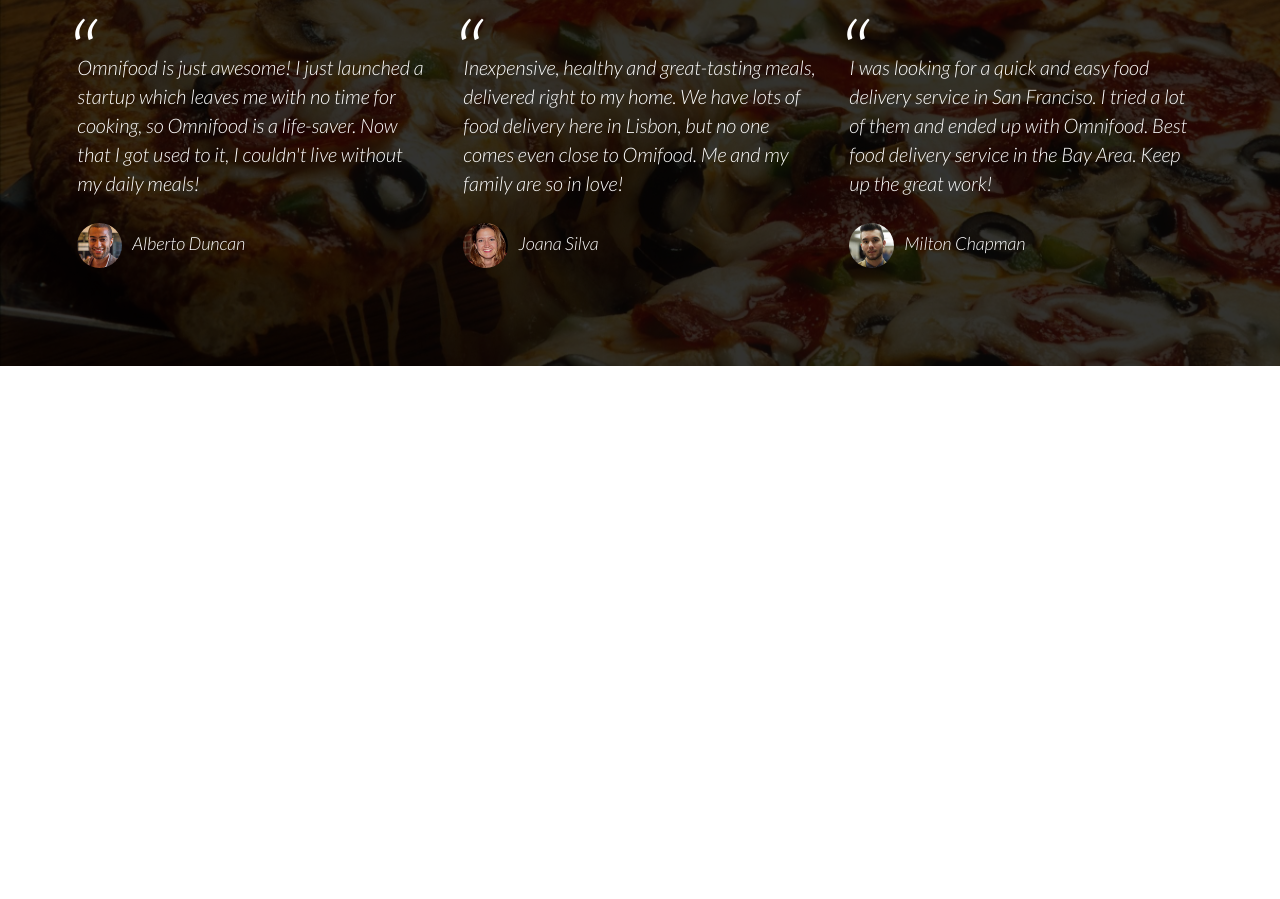
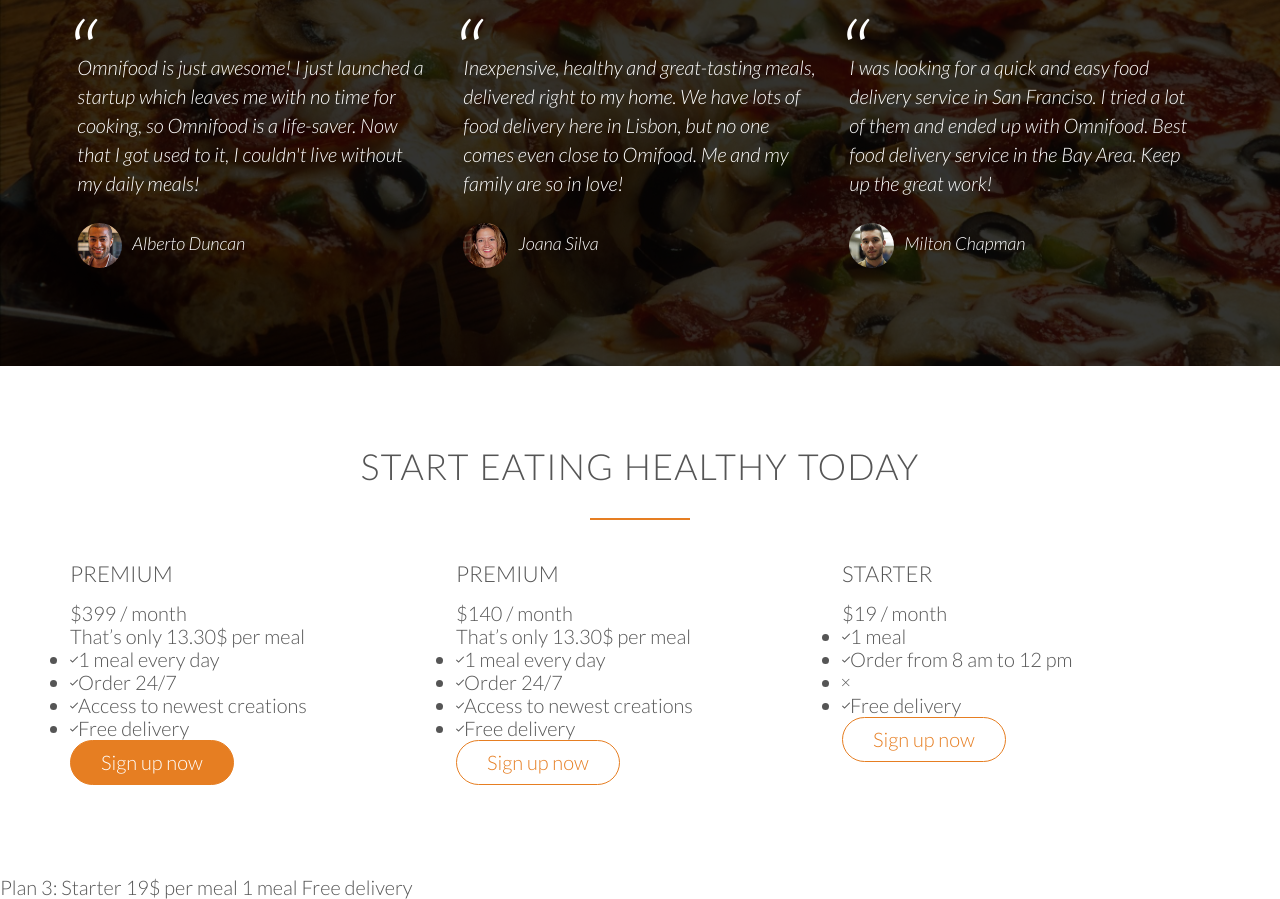
Before and after one commit to arikihamano/Omnifood, a plain HTML site: page index.html in a window 1280 px wide. Shown: the part 3484-4383 px from the top of the page. Before the commit the page ends 3850 px from the top, so only its background shows below. Drawn offline with Linux system fonts and the light colour scheme; files whose address does not match are found by name.

Commit message:
finish 51

```diff
--- a/index.html
+++ b/index.html
@@ -232,5 +232,83 @@
                 </div>
             </div>
         </section>
+        <section class="section-plans">
+            <div class="row">
+                <h2>Start eating healthy today</h2>
+            </div>
+            <div class="row">
+                <div class="col span-1-of-3">
+                    <div class="plan-box">
+                        <div>
+                            <h3>Premium</h3>
+                            <p class="plan-price">$399 / month</p>
+                            <p class="plan-price-meal">That’s only 13.30$ per meal</p>
+                        </div>
+                        <div>
+                            <ul>
+                                <li><i class="ion-ios-checkmark-empty"></i>1 meal every day</li>
+                                <li><i class="ion-ios-checkmark-empty"></i>Order 24/7</li>
+                                <li><i class="ion-ios-checkmark-empty"></i>Access to newest creations</li>
+                                <li><i class="ion-ios-checkmark-empty"></i>Free delivery</li>
+                            </ul>
+                        </div>
+                        <div>
+                            <a href="#" class="btn btn-full">Sign up now</a>
+                        </div>
+                    </div>
+                </div>
+                <div class="col span-1-of-3">
+                    <div class="plan-box">
+                        <div>
+                            <h3>Premium</h3>
+                            <p class="plan-price">$140 / month</p>
+                            <p class="plan-price-meal">That’s only 13.30$ per meal</p>
+                        </div>
+                        <div>
+                            <ul>
+                                <li><i class="ion-ios-checkmark-empty"></i>1 meal every day</li>
+                                <li><i class="ion-ios-checkmark-empty"></i>Order 24/7</li>
+                                <li><i class="ion-ios-checkmark-empty"></i>Access to newest creations</li>
+                                <li><i class="ion-ios-checkmark-empty"></i>Free delivery</li>
+                            </ul>
+                        </div>
+                        <div>
+                            <a href="#" class="btn btn-ghost">Sign up now</a>
+                        </div>
+                    </div>
+                </div>
+                <div class="col span-1-of-3">
+                    <div class="plan-box">
+                        <div>
+                            <h3>Starter</h3>
+                            <p class="plan-price">$19 / month</p>
+                            <p class="plan-price-meal"></p>
+                        </div>
+                        <div>
+                            <ul>
+                                <li><i class="ion-ios-checkmark-empty"></i>1 meal</li>
+                                <li><i class="ion-ios-checkmark-empty"></i>Order from 8 am to 12 pm</li>
+                                <li><i class="ion-ios-close-empty"></i></li>
+                                <li><i class="ion-ios-checkmark-empty"></i>Free delivery</li>
+                            </ul>
+                        </div>
+                        <div>
+                            <a href="#" class="btn btn-ghost">Sign up now</a>
+                        </div>
+                    </div>
+                </div>
+            </div>
+        </section>
     </body>
 </html>
+
+
+
+
+
+
+Plan 3: Starter
+19$ per meal
+1 meal
+
+Free delivery
```
